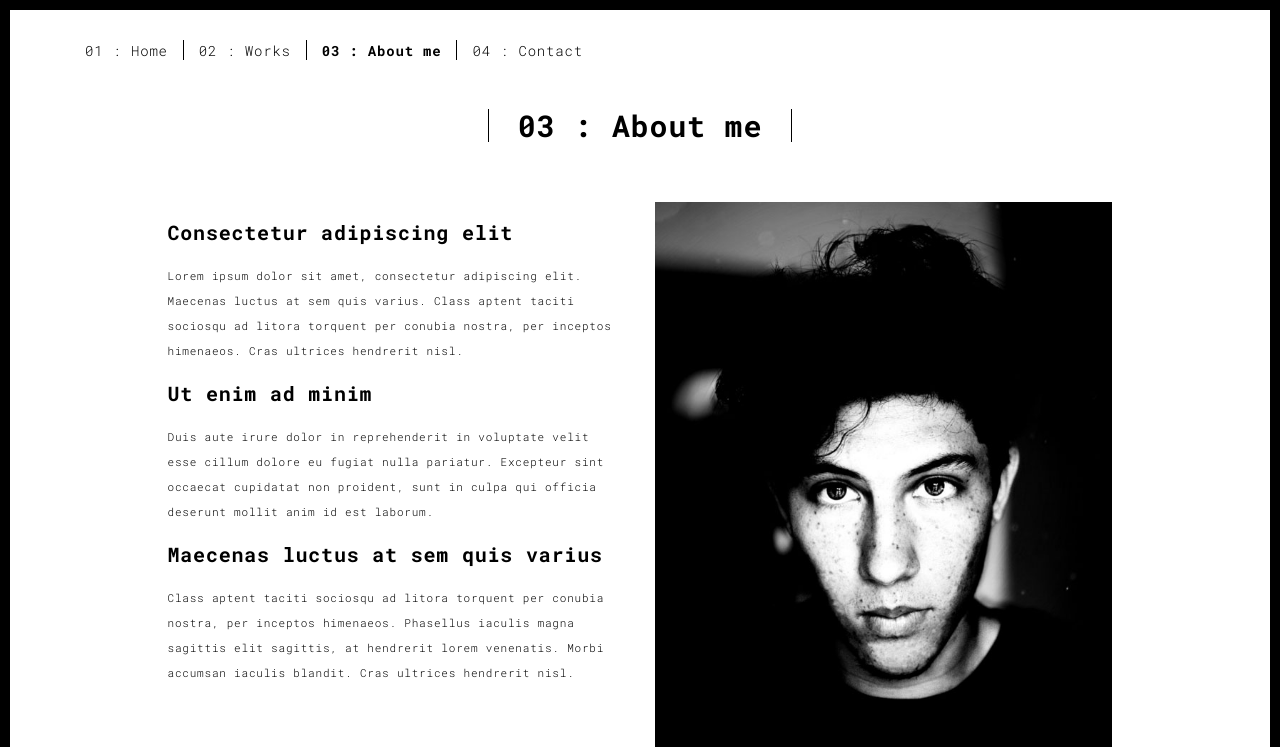
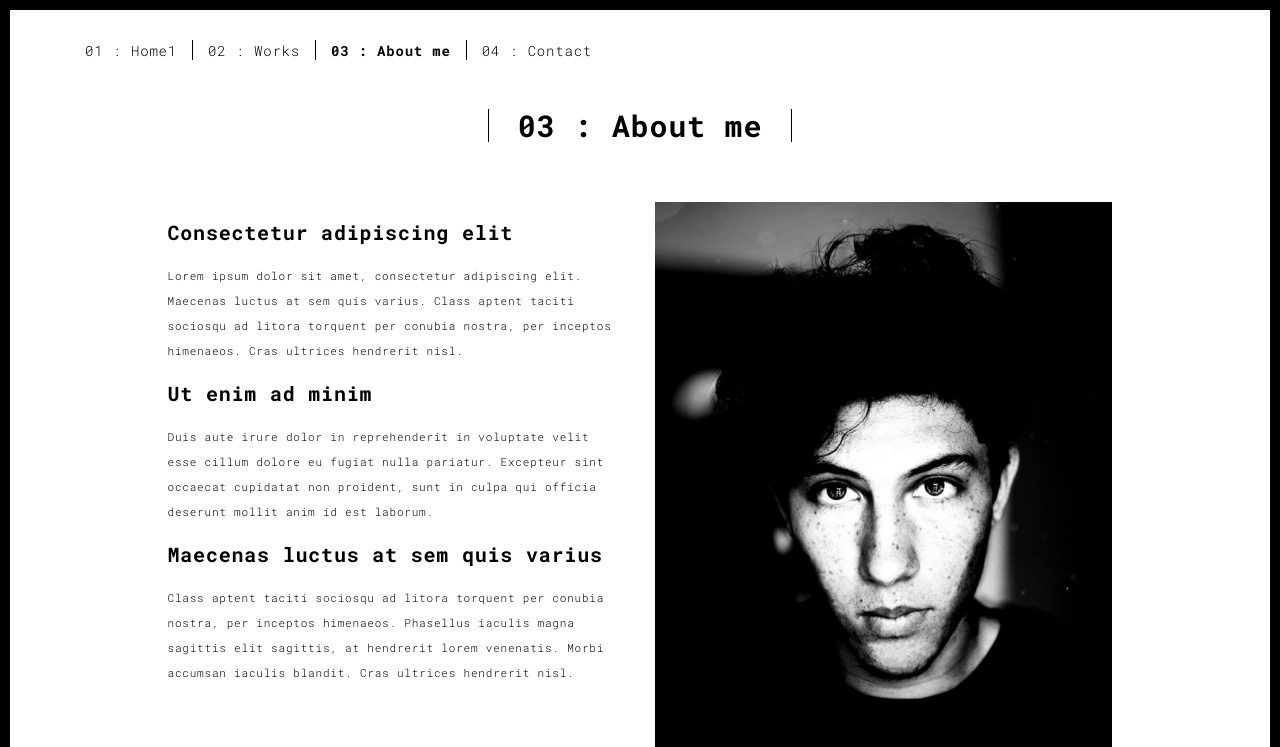
Before and after one commit to PremSundarB/portfolio, a Flask app: page /about.html in a window 1280 px wide. Shown: the top 747 px of the page. Run offline with Flask 3, Linux system fonts and the light colour scheme; some libraries are stand-ins or nearby versions.

Commit message:
Update about.html

```diff
--- a/templates/about.html
+++ b/templates/about.html
@@ -37,7 +37,7 @@
 
       <div class="collapse navbar-collapse" id="navbar-collapse">
         <ul class="nav navbar-nav ">
-          <li><a href="./index.html" title="">01 : Home</a></li>
+          <li><a href="./index.html" title="">01 : Home1</a></li>
           <li><a href="./works.html" title="">02 : Works</a></li>
           <li><a href="./about.html" title="">03 : About me</a></li>
           <li><a href="./contact.html" title="">04 : Contact</a></li>
```
